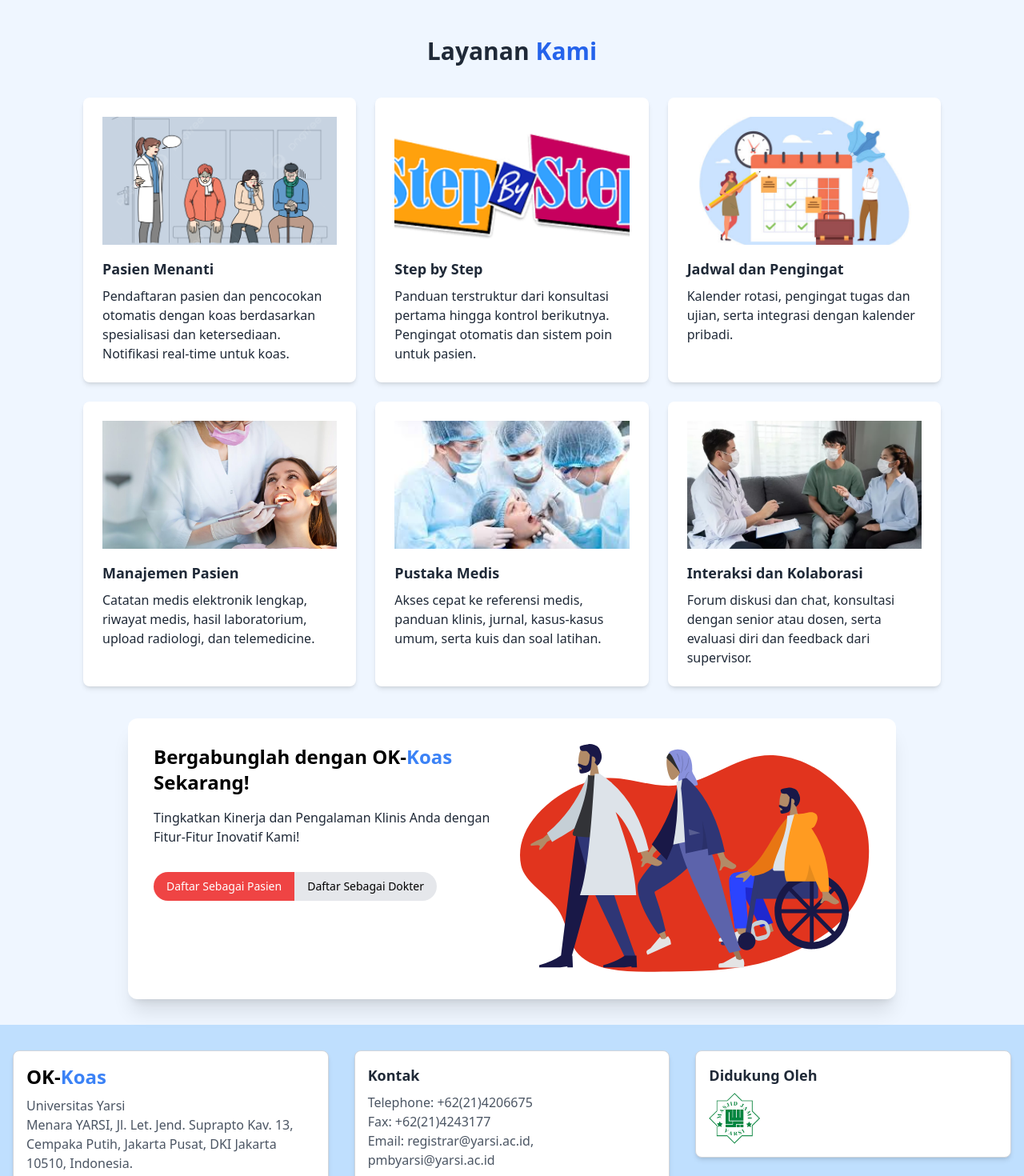
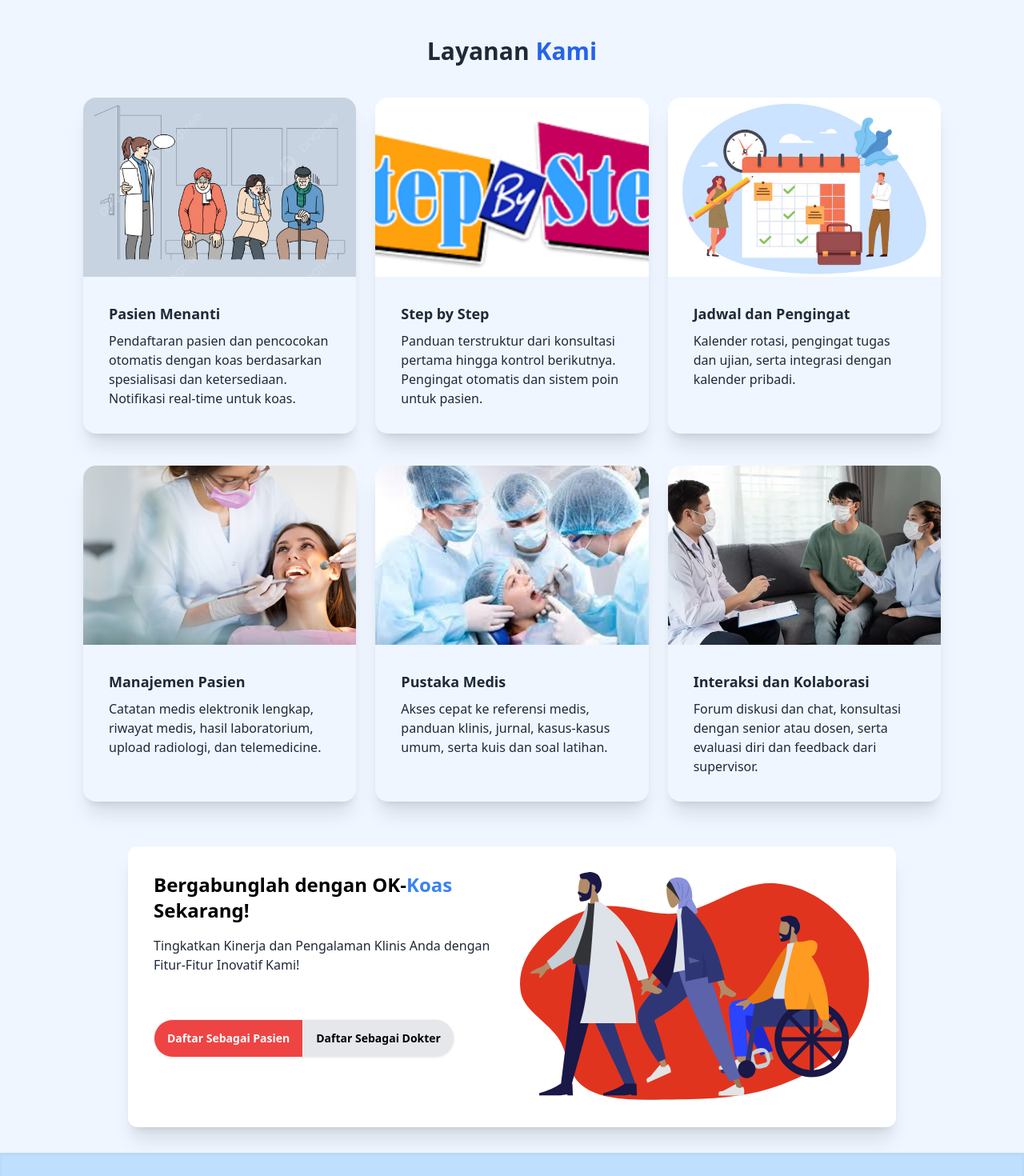
Before and after one commit to ok-koas/client, a React (Vite) app: page / in a window 1280 px wide. Shown: the part 800-2270 px from the top of the page at 80% size. Built offline with nearby package versions, Linux system fonts and the light colour scheme; no server answers.

Commit message:
udpate some component with daisyUI

```diff
--- a/src/Login.jsx
+++ b/src/Login.jsx
@@ -120,7 +120,7 @@ const Login = () => {
             <div className="text-center mt-4">
               <button
                 type="submit"
-                className="flex items-center justify-center gap-2 bg-red-500 hover:bg-red-700 text-white font-bold py-2 px-4 rounded focus:outline-none focus:shadow-outline w-full"
+                className="btn bg-red-500 hover:bg-red-700 text-white font-boldrounded focus:outline-none focus:shadow-outline w-full"
               >
                 {/* <FaSignInAlt className="text-lg" /> */}
                 Login
--- a/src/Register.jsx
+++ b/src/Register.jsx
@@ -447,7 +447,7 @@ const Register = () => {
             <div className="flex justify-center mb-4">
               <button
                 type="submit"
-                className="bg-red-500 hover:bg-red-700 text-white font-bold py-2 px-4 rounded focus:outline-none focus:shadow-outline flex items-center justify-center"
+                className="bg-red-500 hover:bg-red-700 text-white font-bold py-2 px-4 rounded focus:outline-none focus:shadow-outline btn"
               >
                 <FaUserPlus className="h-5 w-5 mr-2" />
                 Daftar Sekarang
--- a/src/TentangKami.jsx
+++ b/src/TentangKami.jsx
@@ -8,14 +8,16 @@ const TentangKami = () => {
   return (
     <>
       <div className="container mt-10 mx-auto px-8 md:px-40 py-16">
-        <h1 className="text-3xl font-bold mb-6">Tentang OK-Koas</h1>
+        <h1 className="text-xl sm:text-3xl font-bold mb-6 md:mb-3 lg:mb-0">
+          Tentang OK-Koas
+        </h1>
         <div className="flex flex-col lg:flex-row items-center">
           <div className="mb-5 flex justify-center align-middle lg:hidden">
             <div className="w-3/4">
               <PeopleDiscussingImage />
             </div>
           </div>
-          <div className="lg:w-1/2">
+          <div className="text-sm md:text-base lg:w-1/2">
             <p className="mb-4">
               <strong>OK-Koas</strong> adalah platform yang dirancang untuk
               mempermudah mahasiswa program koas dalam menjalankan tugas klinis
--- a/src/components/DoubleRegisterButton.jsx
+++ b/src/components/DoubleRegisterButton.jsx
@@ -2,11 +2,11 @@ import React from "react";
 
 const DoubleRegisterButton = () => {
   return (
-    <div className="mt-6 md:flex md:justify-start">
-      <button className="bg-red-500 hover:bg-red-600 focus-within:bg-red-700 mb-3 md:mb-0 text-white text-sm py-2 px-4 rounded-full md:rounded-none md:rounded-l-full">
+    <div className="mt-6 md:join">
+      <button className="btn join-item bg-red-500 hover:bg-red-600 mb-3 md:mb-0 text-white text-sm rounded-full md:rounded-full ">
         Daftar Sebagai Pasien
       </button>
-      <button className="bg-gray-200 hover:bg-gray-300 focus:bg-gray-400 text-black focus:text-white text-sm py-2 px-4 rounded-full md:rounded-none md:rounded-r-full">
+      <button className="btn join-item bg-gray-200 hover:bg-gray-300 text-black text-sm rounded-full md:rounded-full">
         Daftar Sebagai Dokter
       </button>
     </div>
--- a/src/components/Footer.jsx
+++ b/src/components/Footer.jsx
@@ -5,7 +5,7 @@ import logo_masjid from "../assets/lambang-masjid-yarsi.png";
 
 const Footer = () => {
   return (
-    <div className="bg-[#BFDFFE] w-full py-8 px-4 ">
+    <div className="bg-[#BFDFFE] w-full py-8 px-4 shadow-inner">
       <div className="max-w-7xl mx-auto flex flex-col md:flex-row justify-center items-start space-y-4 md:space-y-0 md:space-x-8">
         <div className="bg-white rounded-lg p-4 shadow-md border border-gray-300 w-full md:w-1/3">
           <div className="text-xl md:text-2xl font-bold text-blue-500 ">
--- a/src/components/Navbar.jsx
+++ b/src/components/Navbar.jsx
@@ -16,13 +16,13 @@ const Navbar = () => {
   };
 
   return (
-    <nav className="bg-blue-50 fixed w-full z-20 top-0 start-0 border-b border-blue-200 shadow-md md:px-10 backdrop-filter backdrop-blur-lg bg-opacity-30">
+    <nav className="bg-blue-50 fixed w-full z-20 top-0 start-0 border-b border-blue-200 shadow-md md:px-10 glass bg-opacity-30">
       <div className="max-w-screen-xl flex flex-wrap items-center justify-between mx-auto p-4">
         <Logo isActive />
         <div className="flex md:order-2 space-x-3 md:space-x-0 rtl:space-x-reverse">
           <Link to="/login" onClick={handleLinkClick}>
-            <button className="text-white bg-red-700 hover:bg-red-800 focus:ring-4 focus:outline-none focus:ring-red-300 font-medium rounded-lg text-sm px-4 py-2 text-center dark:bg-red-600 dark:hover:bg-red-700 dark:focus:ring-red-800 hidden md:flex items-center space-x-2">
-              <span>Masuk</span>
+            <button className="btn text-white bg-red-700 hover:bg-red-800  font-medium rounded-lg text-sm px-4 py-2 text-center dark:bg-red-600 dark:hover:bg-red-700  hidden md:flex ">
+              Masuk
               <svg
                 width="16"
                 height="16"
--- a/src/components/Produk.jsx
+++ b/src/components/Produk.jsx
@@ -7,7 +7,110 @@ const Produk = () => {
         Layanan <span className="text-blue-600">Kami</span>
       </h1>
       <div className="grid grid-cols-1 sm:grid-cols-2 lg:grid-cols-3 gap-6">
-        <a href="/link1" className="block bg-white p-6 rounded-lg shadow-md hover:opacity-80">
+        <div className="card w-70 shadow-xl mb-4">
+          <figure>
+            <img
+              src="src/assets/waiting-place.jpg"
+              alt="Pasien Menanti"
+              className="object-cover h-56 w-full"
+            />
+          </figure>
+          <div className="card-body">
+            <h2 className="card-title text-md md:text-lg">Pasien Menanti</h2>
+            <p className="text-sm md:text-base">
+              Pendaftaran pasien dan pencocokan otomatis dengan koas berdasarkan
+              spesialisasi dan ketersediaan. Notifikasi real-time untuk koas.
+            </p>
+          </div>
+        </div>
+        <div className="card w-70 shadow-xl mb-4">
+          <figure>
+            <img
+              src="src/assets/step.png"
+              alt="Step by Step"
+              className="object-cover h-56 w-full"
+            />
+          </figure>
+          <div className="card-body">
+            <h2 className="card-title text-md md:text-lg">Step by Step</h2>
+            <p className="text-sm md:text-base">
+              Panduan terstruktur dari konsultasi pertama hingga kontrol
+              berikutnya. Pengingat otomatis dan sistem poin untuk pasien.
+            </p>
+          </div>
+        </div>
+        <div className="card w-70 shadow-xl mb-4">
+          <figure>
+            <img
+              src="src/assets/schedules-and-reminders.jpg"
+              alt="Jadwal dan Pengingat"
+              className="object-cover h-56 w-full"
+            />
+          </figure>
+          <div className="card-body">
+            <h2 className="card-title text-md md:text-lg">
+              Jadwal dan Pengingat
+            </h2>
+            <p className="text-sm md:text-base">
+              Kalender rotasi, pengingat tugas dan ujian, serta integrasi dengan
+              kalender pribadi.
+            </p>
+          </div>
+        </div>
+        <div className="card w-70 shadow-xl mb-4">
+          <figure>
+            <img
+              src="src/assets/management.jpg"
+              alt="Manajemen Pasien"
+              className="object-cover h-56 w-full"
+            />
+          </figure>
+          <div className="card-body">
+            <h2 className="card-title text-md md:text-lg">Manajemen Pasien</h2>
+            <p className="text-sm md:text-base">
+              Catatan medis elektronik lengkap, riwayat medis, hasil
+              laboratorium, upload radiologi, dan telemedicine.
+            </p>
+          </div>
+        </div>
+        <div className="card w-70 shadow-xl mb-4">
+          <figure>
+            <img
+              src="src/assets/Medis.jpeg"
+              alt="Pustaka Medis"
+              className="object-cover h-56 w-full"
+            />
+          </figure>
+          <div className="card-body">
+            <h2 className="card-title text-md md:text-lg">Pustaka Medis</h2>
+            <p className="text-sm md:text-base">
+              Akses cepat ke referensi medis, panduan klinis, jurnal,
+              kasus-kasus umum, serta kuis dan soal latihan.
+            </p>
+          </div>
+        </div>
+        <div className="card w-70 shadow-xl mb-4">
+          <figure>
+            <img
+              src="src/assets/interaksi.webp"
+              alt="Interaksi dan Kolaborasi"
+              className="object-cover h-56 w-full"
+            />
+          </figure>
+          <div className="card-body">
+            <h2 className="card-title text-md md:text-lg">
+              Interaksi dan Kolaborasi
+            </h2>
+            <p className="text-sm md:text-base">
+              Forum diskusi dan chat, konsultasi dengan senior atau dosen, serta
+              evaluasi diri dan feedback dari supervisor.
+            </p>
+          </div>
+        </div>
+        {/* <a
+          href="/link1"
+          className="block bg-white p-6 rounded-lg shadow-md hover:opacity-80"
+        >
           <div className="bg-gray-200 h-40 flex items-center justify-center mb-4">
             <img
               src="src/assets/waiting-place.jpg"
@@ -23,7 +126,10 @@ const Produk = () => {
             spesialisasi dan ketersediaan. Notifikasi real-time untuk koas.
           </p>
         </a>
-        <a href="/link2" className="block bg-white p-6 rounded-lg shadow-md hover:opacity-80">
+        <a
+          href="/link2"
+          className="block bg-white p-6 rounded-lg shadow-md hover:opacity-80"
+        >
           <div className="bg-gray-200 h-40 flex items-center justify-center mb-4">
             <img
               src="src/assets/step.png"
@@ -39,7 +145,10 @@ const Produk = () => {
             berikutnya. Pengingat otomatis dan sistem poin untuk pasien.
           </p>
         </a>
-        <a href="/link3" className="block bg-white p-6 rounded-lg shadow-md hover:opacity-80">
+        <a
+          href="/link3"
+          className="block bg-white p-6 rounded-lg shadow-md hover:opacity-80"
+        >
           <div className="bg-gray-200 h-40 flex items-center justify-center mb-4">
             <img
               src="src/assets/schedules-and-reminders.jpg"
@@ -55,7 +164,10 @@ const Produk = () => {
             kalender pribadi.
           </p>
         </a>
-        <a href="/link4" className="block bg-white p-6 rounded-lg shadow-md hover:opacity-80">
+        <a
+          href="/link4"
+          className="block bg-white p-6 rounded-lg shadow-md hover:opacity-80"
+        >
           <div className="bg-gray-200 h-40 flex items-center justify-center mb-4">
             <img
               src="src/assets/management.jpg"
@@ -71,7 +183,10 @@ const Produk = () => {
             upload radiologi, dan telemedicine.
           </p>
         </a>
-        <a href="/link5" className="block bg-white p-6 rounded-lg shadow-md hover:opacity-80">
+        <a
+          href="/link5"
+          className="block bg-white p-6 rounded-lg shadow-md hover:opacity-80"
+        >
           <div className="bg-gray-200 h-40 flex items-center justify-center mb-4">
             <img
               src="src/assets/Medis.jpeg"
@@ -87,7 +202,10 @@ const Produk = () => {
             umum, serta kuis dan soal latihan.
           </p>
         </a>
-        <a href="/link6" className="block bg-white p-6 rounded-lg shadow-md hover:opacity-80">
+        <a
+          href="/link6"
+          className="block bg-white p-6 rounded-lg shadow-md hover:opacity-80"
+        >
           <div className="bg-gray-200 h-40 flex items-center justify-center mb-4">
             <img
               src="src/assets/interaksi.webp"
@@ -102,7 +220,7 @@ const Produk = () => {
             Forum diskusi dan chat, konsultasi dengan senior atau dosen, serta
             evaluasi diri dan feedback dari supervisor.
           </p>
-        </a>
+        </a> */}
       </div>
     </div>
   );
```
